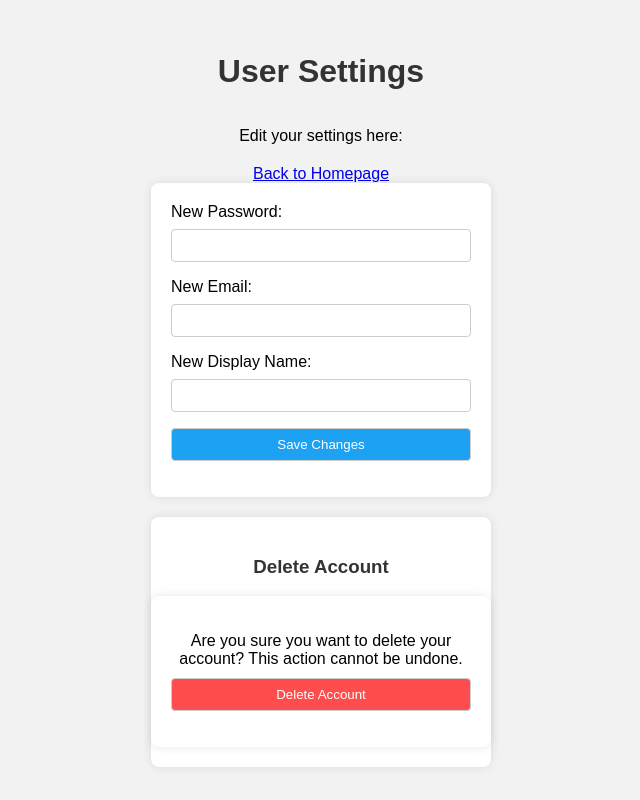
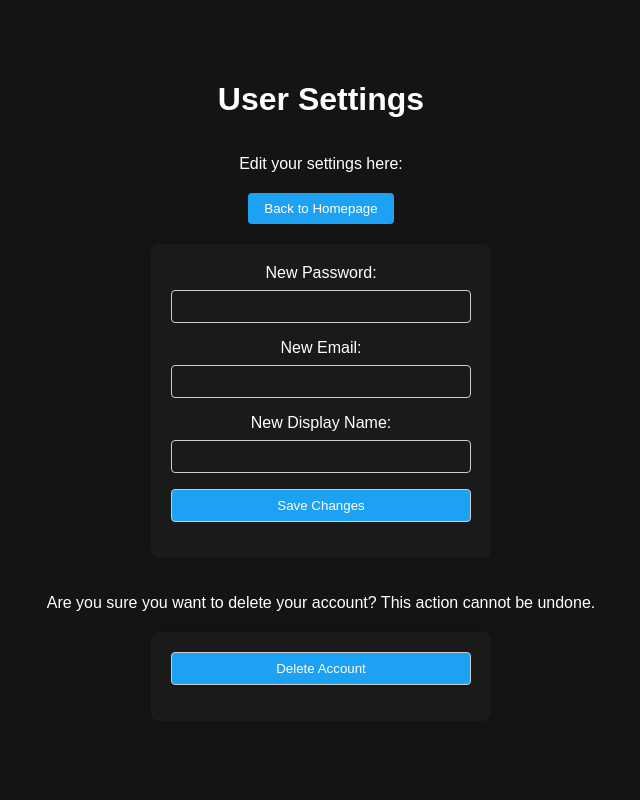
Before and after one commit to saharshgoenka/CSE412-SocialMediaSite, a Python web app: template flask/templates/settings.html in a window 1280 px wide. Shown: the whole page, without its empty margins (319-959 px from the left). Run offline with Jinja, Linux system fonts and the light colour scheme; the template is opened without the code that fills it, so the values that code supplies are empty.

Commit message:
Update to dark mode with blue accent

```diff
--- a/flask/templates/settings.html
+++ b/flask/templates/settings.html
@@ -7,7 +7,8 @@
     <style>
         body {
             font-family: Arial, sans-serif;
-            background-color: #f2f2f2;
+            background-color: #141414; /* Updated to pitch black */
+            color: white; /* Text color changed to white */
             margin: 0;
             padding: 0;
             display: flex;
@@ -17,9 +18,8 @@
             height: 100vh;
         }
 
-        h1 {
-            color: #333;
-            margin-top: 20px;
+        h1, h3 {
+            color: white; /* Text color changed to white */
         }
 
         p {
@@ -27,13 +27,15 @@
             text-align: center;
         }
 
-        form {
-            background-color: #fff;
+        form, #delete-account {
+            background-color: #1a1a1a; /* Updated to R:20 G:20 B:21 dark color */
             padding: 20px;
             border-radius: 8px;
             box-shadow: 0 0 10px rgba(0, 0, 0, 0.1);
             width: 300px;
             max-width: 100%;
+            text-align: center; /* Center align form and delete-account */
+            margin-bottom: 20px; /* Add margin-bottom for separation */
         }
 
         label {
@@ -48,6 +50,8 @@
             box-sizing: border-box;
             border: 1px solid #ccc;
             border-radius: 4px;
+            background-color: #1a1a1a; /* Input background color */
+            color: white; /* Input text color */
         }
 
         input[type="submit"] {
@@ -60,29 +64,33 @@
             background-color: #00cbea;
         }
 
-        #delete-account {
-            margin-top: 20px;
-            display: flex;
-            flex-direction: column;
-            align-items: center; /* Add this line */
-            background-color: #fff;
-            padding: 20px;
-            border-radius: 8px;
-            box-shadow: 0 0 10px rgba(0, 0, 0, 0.1);
-            width: 300px;
-            max-width: 100%;
+        #back-btn {
+            margin-bottom: 20px; /* Add margin-bottom for separation */
         }
 
-        #delete-account h3 {
-            color: #333;
+        #back-btn button {
+            background-color: #1DA1F2;
+            color: white;
+            padding: 8px 16px;
+            border: none;
+            border-radius: 4px;
+            cursor: pointer;
+            transition: background-color 0.3s ease;
+        }
+
+        #back-btn button:hover {
+            background-color: #00cbea;
         }
 
         #delete-account p {
             margin-bottom: 10px;
+            color: white; /* Text color changed to white */
         }
 
         #delete-account input[type="submit"] {
-            background-color: #ff4d4d;
+            background-color: #ff4d4d !important; /* Set to red with !important */
+            color: white;
+            cursor: pointer;
         }
 
         #delete-account input[type="submit"]:hover {
@@ -96,7 +104,7 @@
     <p>Edit your settings here:</p>
 
     <div id="back-btn">
-        <a href="{{ url_for('homepage') }}">Back to Homepage</a>
+        <button onclick="window.location.href='{{ url_for('homepage') }}'">Back to Homepage</button>
     </div>
 
     <form method="post" action="{{ url_for('updateSettings') }}">
@@ -117,12 +125,9 @@
         <input type="submit" value="Save Changes">
     </form>
 
-<div id="delete-account">
-    <h3>Delete Account</h3>
+    <p>Are you sure you want to delete your account? This action cannot be undone.</p>
     <form method="post" action="{{ url_for('deleteAccount') }}">
-        <p>Are you sure you want to delete your account? This action cannot be undone.</p>
         <input type="submit" value="Delete Account">
     </form>
-</div>
 </body>
 </html>
```
Also changed, not shown: flask/templates/profile.html (+28 -12 lines), flask/templates/signup.html (+14 -8 lines), flask/templates/tweet_details.html (+34 -10 lines). Lines whose indentation alone changed are shown as unchanged.
